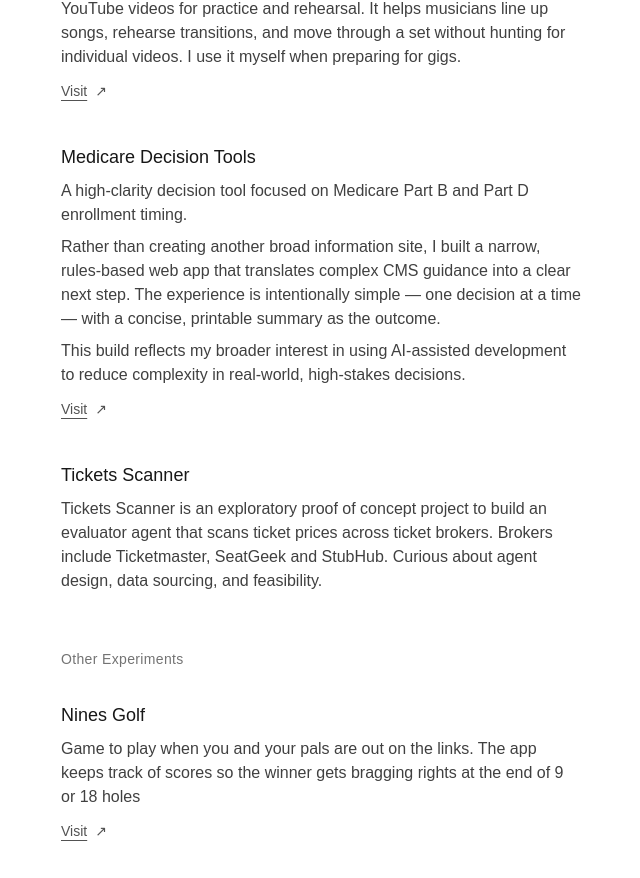
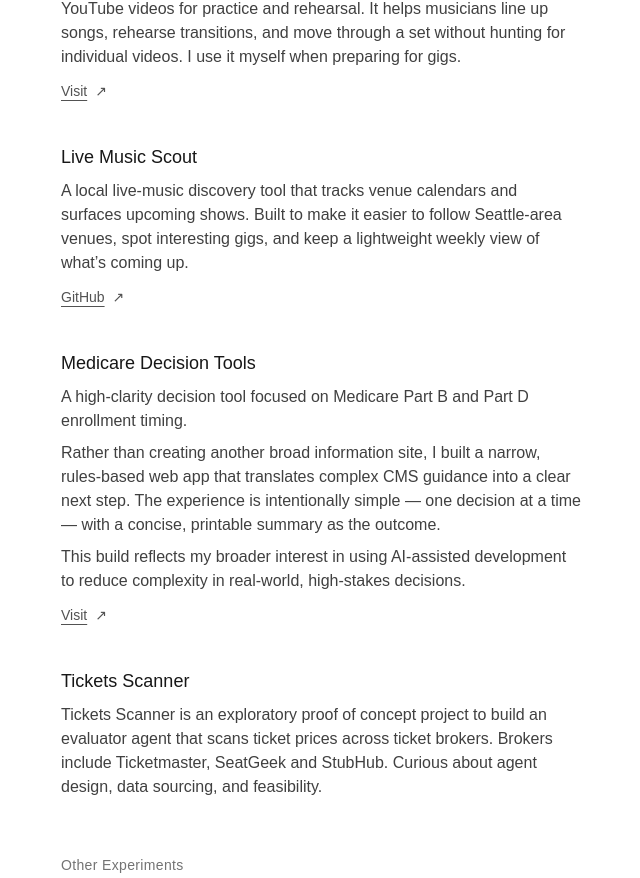
Before and after one commit to edtremsaga/vibey-pers-profile, a Next.js app: page / in a window 1280 px wide. Shown: the part 1074-1952 px from the top of the page, without its empty margins (419-1059 px from the left). Built offline with nearby package versions, Linux system fonts and the light colour scheme.

Commit message:
Add Live Music Scout profile entry

```diff
--- a/src/app/page.tsx
+++ b/src/app/page.tsx
@@ -116,6 +116,20 @@
                     className="mt-3 inline-flex items-center gap-2 text-sm text-neutral-600 hover:text-neutral-900"
                   >
                     <span className="underline underline-offset-4">Visit</span>
+                    <span aria-hidden>↗</span>
+                  </a>
+                </li>
+
+                <li>
+                  <h3 className="text-lg font-medium">Live Music Scout</h3>
+                  <p className="mt-2 text-neutral-700">
+                    A local live-music discovery tool that tracks venue calendars and surfaces upcoming shows. Built to make it easier to follow Seattle-area venues, spot interesting gigs, and keep a lightweight weekly view of what’s coming up.
+                  </p>
+                  <a
+                    href="https://github.com/edtremsaga/live-music-scout"
+                    className="mt-3 inline-flex items-center gap-2 text-sm text-neutral-600 hover:text-neutral-900"
+                  >
+                    <span className="underline underline-offset-4">GitHub</span>
                     <span aria-hidden>↗</span>
                   </a>
                 </li>
```
